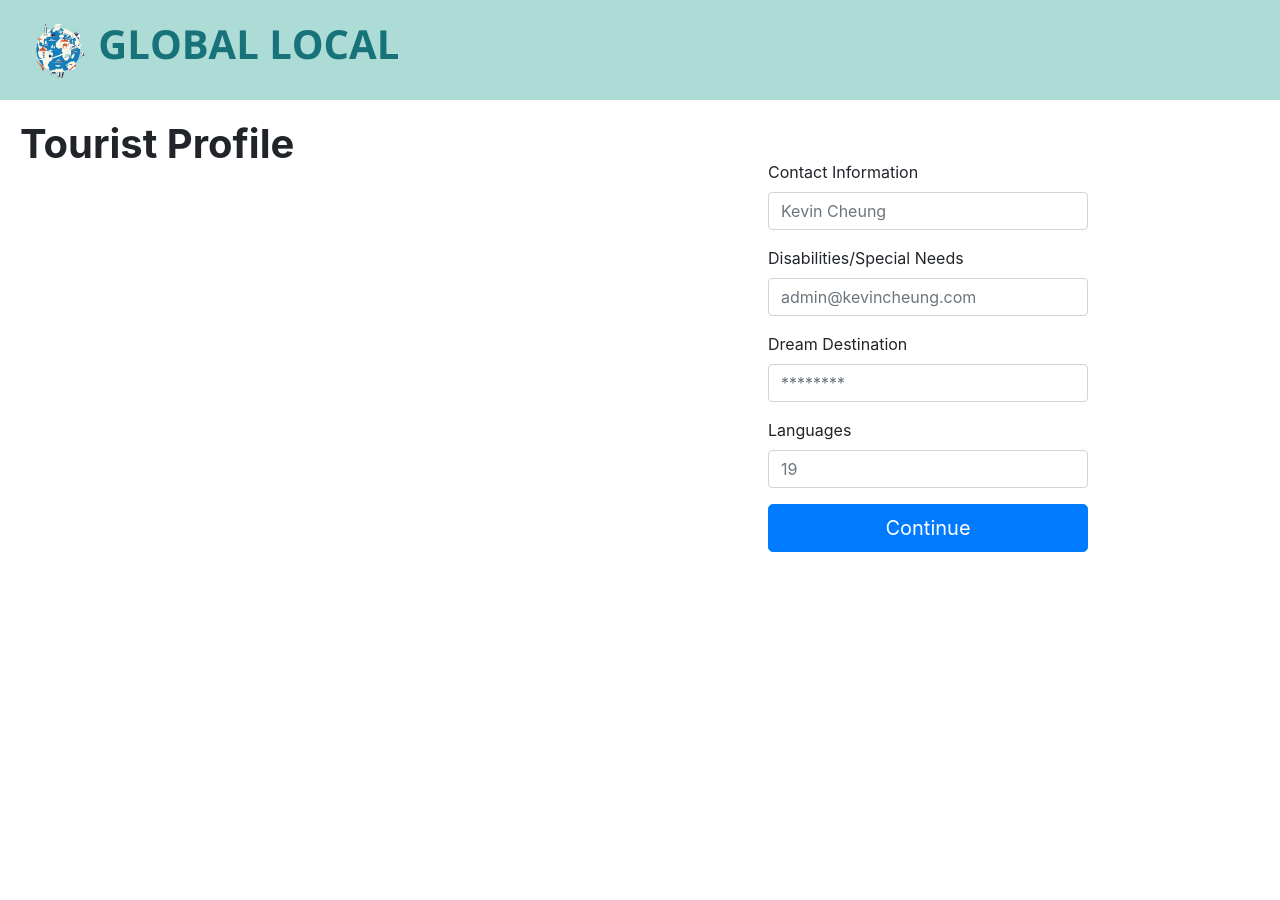
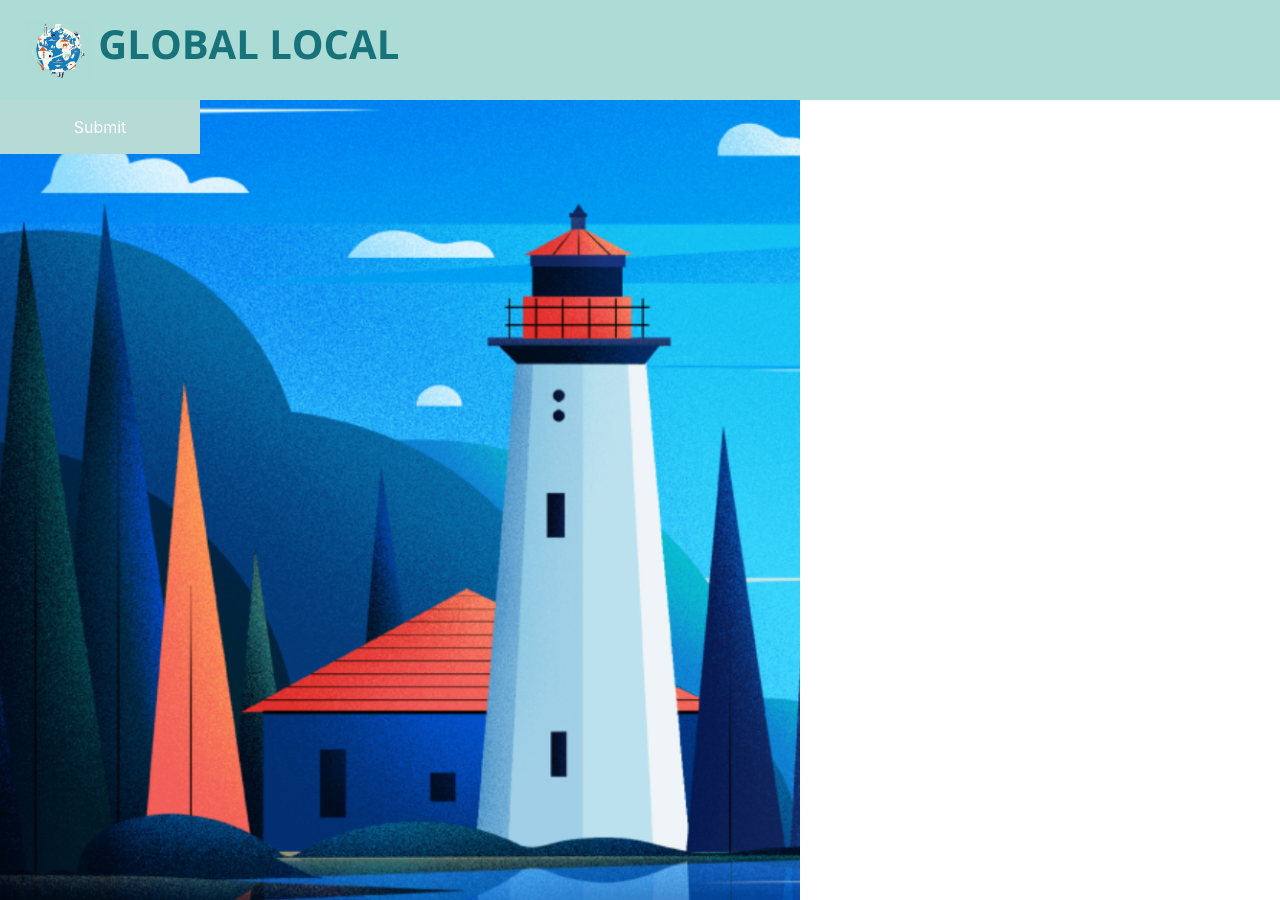
Before and after one commit to kevincheung00/global-local, a React (Create React App) app: page / in a window 1280 px wide. Before the commit the page ends 800 px from the top, so only its background shows below. Built offline with nearby package versions, Linux system fonts and the light colour scheme.

Commit message:
next screen on click

```diff
--- a/src/App.js
+++ b/src/App.js
@@ -52,7 +52,7 @@ class App extends React.Component {
       super(props);
       this.state = {
         numClicks: 0,
-        view: 'touristProfile',
+        view: 'splash',
         user: null,
         usernameInput: '',
         userChoice: ''
@@ -75,7 +75,7 @@ class App extends React.Component {
             <div className='header'>
                 <div className="logo">
                     <img src={Logo} alt="Global Local" height="60px"/>
-                    <h1>GLOBAL LOCAL{this.state.user || ''}</h1>
+                    <h1>GLOBAL LOCAL</h1>
                 </div>
             </div>
 
@@ -85,19 +85,13 @@ class App extends React.Component {
     );
 
     body = () => {
-        const {view, allTweets} = this.state;
-        console.log(allTweets);
+        const {view} = this.state;
         if (view === 'splash')
             return this.splashScreen();
 
         if (view === 'signup')
             return this.signupScreen();
 
-        if (view === 'viewing')
-            return this.browsingTweetsScreen();
-
-        else if (view === 'tweeting')
-            return this.sendTweetScreen();
         else if (view === 'login')
             return this.loginscreen();
 
@@ -131,21 +125,27 @@ class App extends React.Component {
         </div>
     );
 
+    nextScreen = (event) => {
+        let nextScreen = ""
+        if (this.state.view == "splash")
+            nextScreen = "signup"
+
+        else if (this.state.view == "signup")
+            nextScreen = "login"
+
+        this.setState({view: nextScreen})
+        this.header()
+        this.body()
+
+    }
+
+
     splashScreen = () => (
         <div className="splashBackground">
-            {/* <form onSubmit={this.login}> */}
-                {/* <h1>Username:</h1>
-                <input
-                    className='text-input'
-                    type="text"
-                    name="username"
-                    value={this.state.usernameInput}
-                    onChange={e => this.setState({usernameInput: e.target.value})}
-                /> */}
+                <form onSubmit={this.nextScreen}>
+                    <input className='button' type="submit" value="Submit"></input>
+                </form>
 
-
-                <input className='button' type="submit" value="Submit"/>
-            {/* </form> */}
 
         </div>
     );
```
